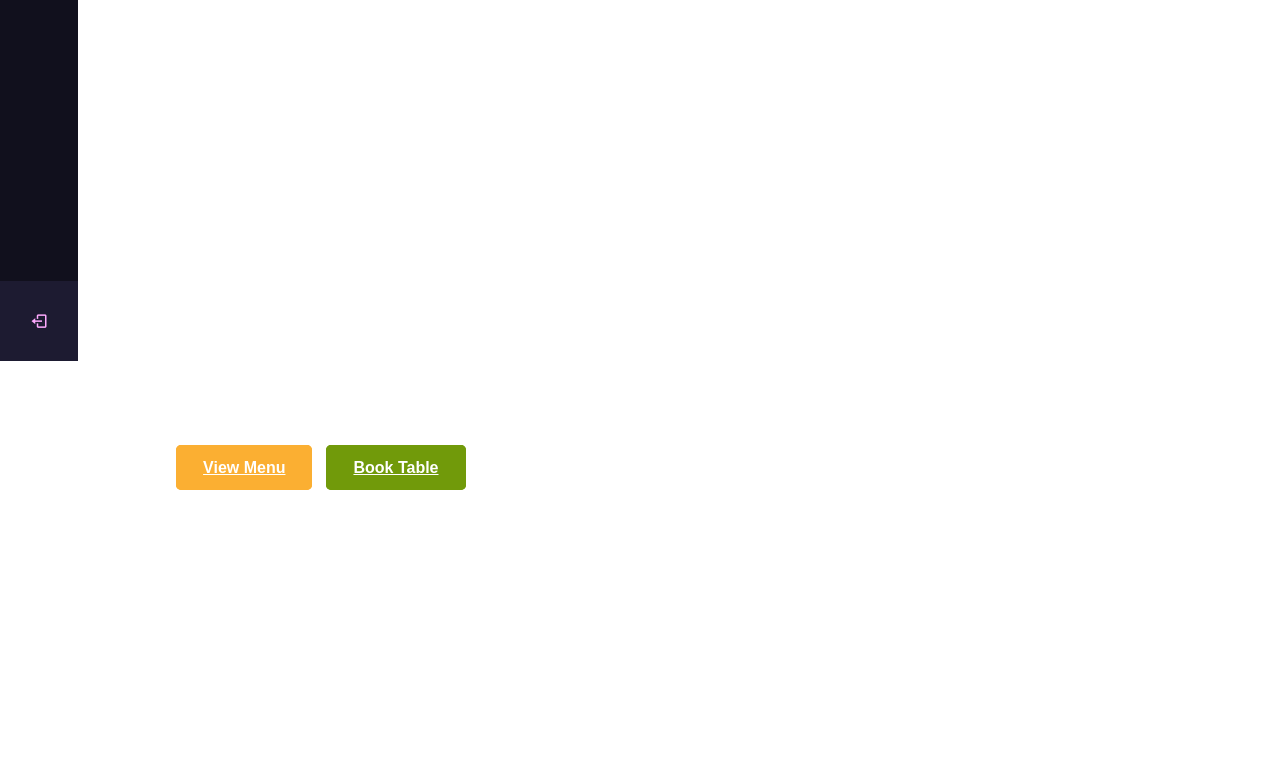
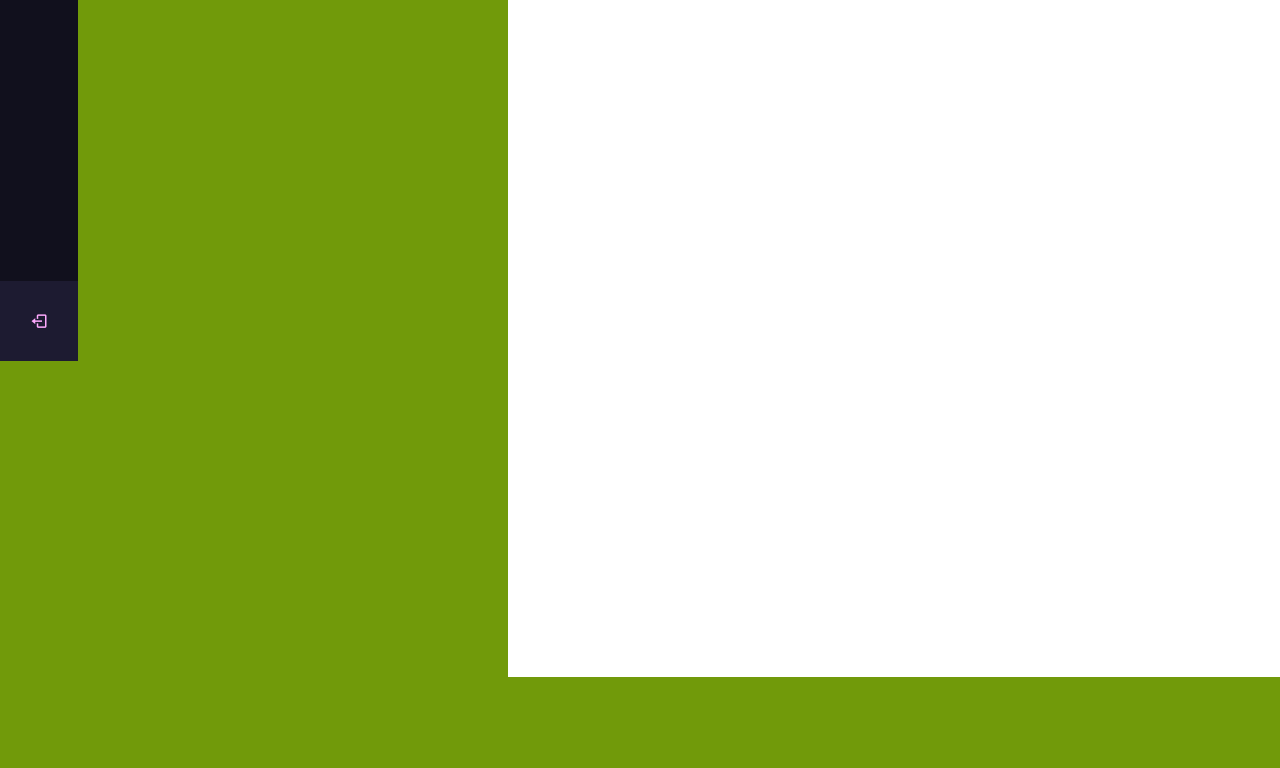
Before and after one commit to oktopuslinky/gifthub, a Flask app: page /dashboard in a window 1280 px wide; the page is wider, and only the part inside the window is pictured. Shown: the part 439-1207 px from the top of that part. After the commit the page ends 1116 px from the top of that part, so only its background shows below. Run offline with Flask 2, Linux system fonts and the light colour scheme; a user stored in the database is signed in; data comes from the database, SQL or seed files in the repository; both versions use the stored data as it was after the commit.

Commit message:
Dashboard

```diff
--- a/static/dashboard.css
+++ b/static/dashboard.css
@@ -1,4 +1,10 @@
-
+.dashboard h1{
+    font-size: 1.8em;
+    margin: 50px;
+    padding: 0;
+    text-align: center;
+    font-family: Arial, Helvetica, sans-serif;
+}
 .carousel h1{
   text-align: center;
   font-size: 25px;
@@ -6,7 +12,11 @@
   padding: 13px 0;
 }
 .carousel {
-    position: relative;
+    margin: 500px 0px 0px 500px;
+  position: absolute;
+  -ms-transform: translateY(-50%);
+  transform: translateY(-50%);
+
     width: 100%;
     height: 100vh;
     min-height: 400px;
@@ -45,3 +55,6 @@
     background: #719a0a;
     border-color: #719a0a;
 }
+body{
+    background: #719a0a;
+}
--- a/templates/dashboard.html
+++ b/templates/dashboard.html
@@ -12,29 +12,16 @@
 </head>
 
 <body>
-    <div class="dashboard"></div>
-    {% for user in data %}
-    <h1>Welcome, {{ user[1] }}!</h1>
-    <h1>Your current balance is ${{ balance }}</h1>
+    <div class="dashboard">
+        {% for user in data %}
+        <h1>Welcome, {{ user[1] }}!</h1>
+        <h1>Your current balance is ${{ balance }}</h1>
+    </div>
 
 
     <div class="carousel">
-        <div class="container-fluid">
-            <div class="owl-carousel">
-                <div class="carousel-item">
-                    <div class="carousel-img">
-                        <img src="img/carousel-1.jpg" alt="Image">
-                    </div>
-                    <div class="carousel-text">
-                        <h1>Best <span>Quality</span> Ingredients</h1>
-                        <div class="carousel-btn">
-                            <a class="btn custom-btn" href="">View Menu</a>
-                            <a class="btn custom-btn" href="">Book Table</a>
-                        </div>
-                    </div>
-                </div>
-            </div>
-        </div>
+        <a class="btn custom-btn" href="">See wishlist!</a>
+        <a class="btn custom-btn" href="">Add</a>
     </div>
 
 </body>
```
Also changed, not shown: gifts.db, static/3.png (added).
